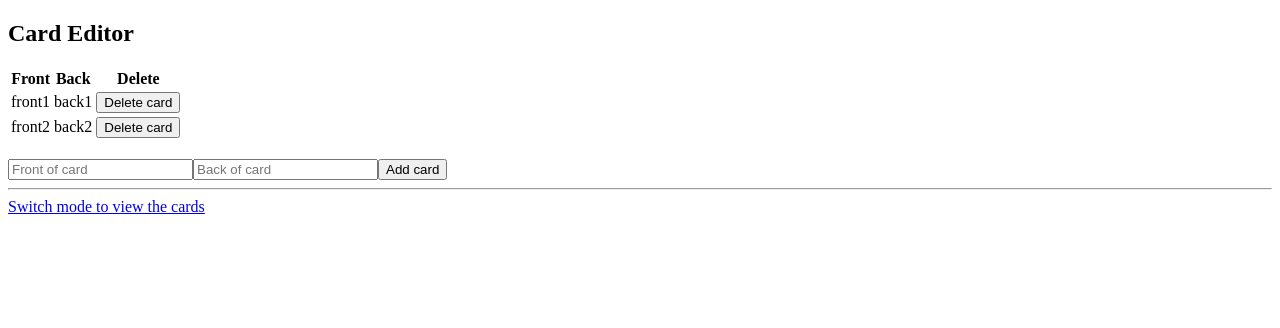
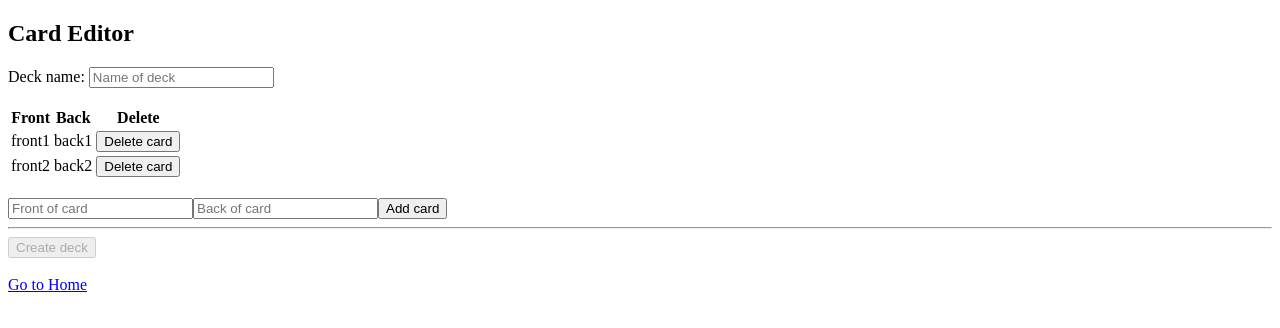
Before and after one commit to alzh9000/datamatch-bootcamp, a React (Create React App) app: page /editor in a window 1280 px wide. Shown: the top 328 px of the page. Built offline with nearby package versions, Linux system fonts and the light colour scheme; no server answers.

Commit message:
did CardEditor component

```diff
--- a/src/App.js
+++ b/src/App.js
@@ -4,46 +4,22 @@
 import Homepage from './Homepage';
 import { Switch, Route } from 'react-router-dom';
 
-class App extends React.Component {
-	constructor(props) {
-		super(props);
-		this.state = {
-			cards: [
-				{ front: 'front1', back: 'back1' },
-				{ front: 'front2', back: 'back2' },
-			],
-		};
-	}
-
-	addCard = (card) => {
-		const cards = this.state.cards.slice().concat(card);
-		this.setState({ cards });
-	};
-
-	deleteCard = (index) => {
-		const cards = this.state.cards.slice();
-		cards.splice(index, 1);
-		this.setState({ cards: cards });
-	};
-
-	render() {
+const App = () => {
 	return (
 		<Switch>
 			<Route exact path='/'>
 				<Homepage />
 			</Route>
 			<Route exact path='/editor'>
-					<CardEditor
-						addCard={this.addCard}
-						deleteCard={this.deleteCard}
-						cards={this.state.cards}
-					/>
+				<CardEditor />
 			</Route>
-				<Route exact path="/viewer/:deckId">
-					<CardViewer cards={this.state.cards} />
+			<Route exact path='/viewer/:deckId'>
+				<CardViewer />
+			</Route>
+			<Route>
+				<div>Page not found!</div>
 			</Route>
 		</Switch>
 	);
-	}
-}
+};
 export default App;
--- a/src/CardEditor.js
+++ b/src/CardEditor.js
@@ -1,28 +1,47 @@
 import React from 'react';
 import './CardViewer.css';
-import { Link } from 'react-router-dom';
+import { Link, withRouter } from 'react-router-dom';
+import { firebaseConnect } from 'react-redux-firebase';
+import { compose } from 'redux';
 
 class CardEditor extends React.Component {
 	constructor(props) {
 		super(props);
-		this.state = { front: '', back: '' };
+		this.state = {
+			cards: [
+				{ front: 'front1', back: 'back1' },
+				{ front: 'front2', back: 'back2' },
+			],
+			front: '',
+			back: '',
+			name: '',
+		};
 	}
 	addCard = () => {
 		if (!this.state.front.trim() || !this.state.back.trim()) {
 			alert('We disallow cards with empty fronts or empty backs.');
 			return;
 		}
-		this.props.addCard(this.state);
-		this.setState({ front: '', back: '' });
+		const newCard = { front: this.state.front, back: this.state.back };
+		const cards = this.state.cards.slice().concat(newCard);
+		this.setState({ cards, front: '', back: '' });
 	};
 	handleChange = (event) => {
 		this.setState({ [event.target.name]: event.target.value });
 	};
+	createDeck = () => {
+		const deckId = this.props.firebase.push('/decks').key;
+		const newDeck = { cards: this.state.cards, name: this.state.name };
+		const onComplete = () => this.props.history.push(`/viewer/${deckId}`);
+		this.props.firebase.update(`/decks/${deckId}`, newDeck, onComplete);
+	};
 	deleteCard = (index) => {
-		this.props.deleteCard(index);
+		const cards = this.state.cards.slice();
+		cards.splice(index, 1);
+		this.setState({ cards });
 	};
 	render() {
-		const cards = this.props.cards.map((card, index) => {
+		const cards = this.state.cards.map((card, index) => {
 			return (
 				<tr key={index}>
 					<td>{card.front}</td>
@@ -36,6 +55,16 @@
 		return (
 			<div>
 				<h2>Card Editor</h2>
+				<div>
+					Deck name:{' '}
+					<input
+						name='name'
+						onChange={this.handleChange}
+						placeholder='Name of deck'
+						value={this.state.name}
+					/>
+				</div>
+				<br />
 				<table>
 					<thead>
 						<tr>
@@ -61,10 +90,19 @@
 				/>
 				<button onClick={this.addCard}>Add card</button>
 				<hr />
-				<Link to='/viewer'>Switch mode to view the cards</Link>
+				<div>
+					<button
+						disabled={!this.state.name.trim() || this.state.cards.length === 0}
+						onClick={this.createDeck}
+					>
+						Create deck
+					</button>
+				</div>
+				<br />
+				<Link to='/'>Go to Home</Link>
 			</div>
 		);
 	}
 }
 
-export default CardEditor;
+export default compose(firebaseConnect(), withRouter)(CardEditor);
```
Lines whose indentation alone changed are shown as unchanged.
